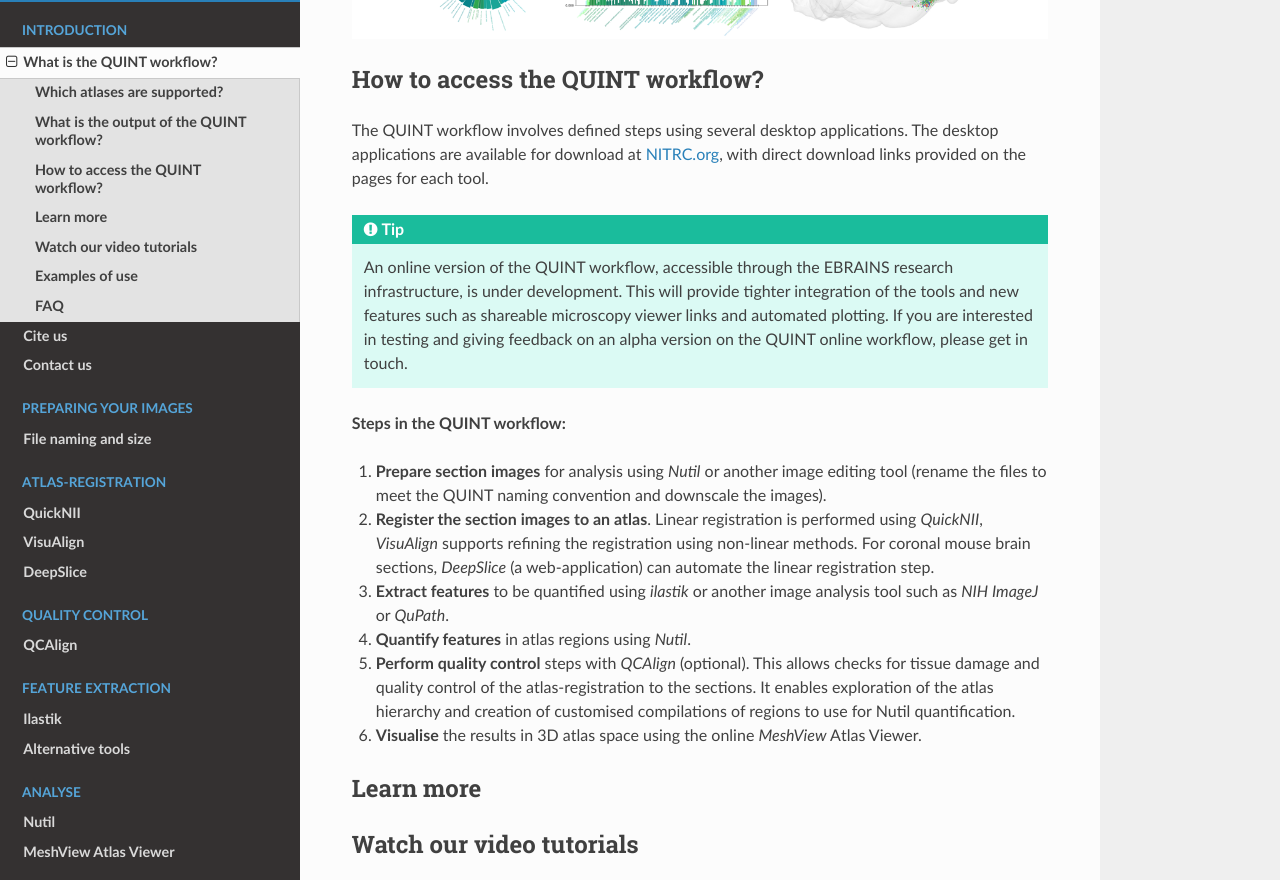
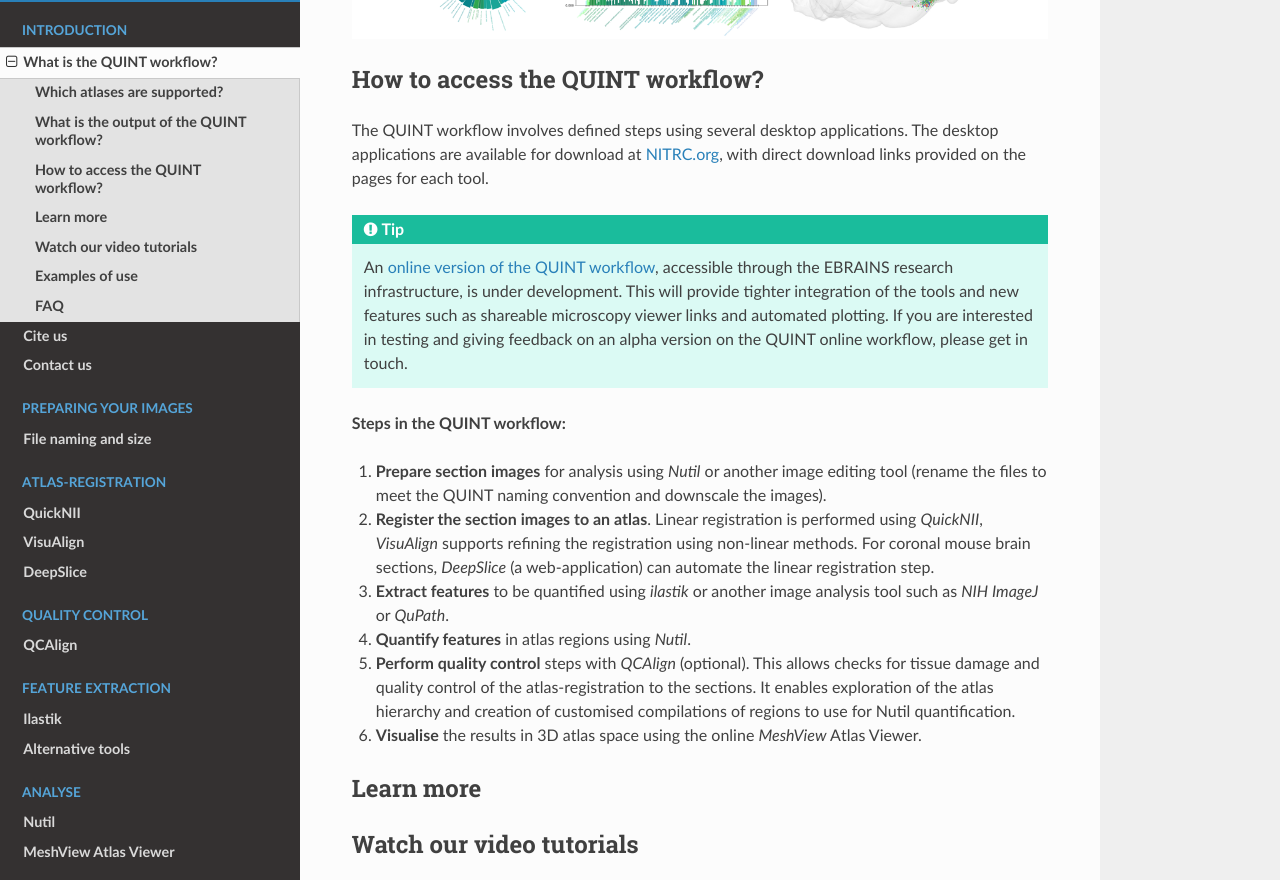
Before and after one commit to Neural-Systems-at-UIO/QUINT_workflow, a Sphinx documentation site: the page built from docs/QUINTintro.rst, in a window 1280 px wide and 900 px high, scrolled down 1557 px, cut to the strip 0-880 px from the top of the window. Built offline with Sphinx 7.4.7 and the Read the Docs theme 3.1.0, drawn with Linux system fonts in a browser that asks for light colours; some of the changed lines change nothing that is shown.

Commit message:
Update QUINTintro.rst

```diff
--- a/docs/QUINTintro.rst
+++ b/docs/QUINTintro.rst
@@ -35,7 +35,7 @@
 The QUINT workflow involves defined steps using several desktop applications. The desktop applications are available for download at `NITRC.org <https://www.nitrc.org>`_, with direct download links provided on the pages for each tool.
 
 .. tip::
-   An online version of the QUINT workflow, accessible through the EBRAINS research infrastructure, is under development. This will provide tighter integration of the tools and new features such as shareable microscopy viewer links and automated plotting. If you are interested in testing and giving feedback on an alpha version on the QUINT online workflow, please get in touch.
+   An `online version of the QUINT workflow <https://quint-webtools.readthedocs.io/en/latest/>`_, accessible through the EBRAINS research infrastructure, is under development. This will provide tighter integration of the tools and new features such as shareable microscopy viewer links and automated plotting. If you are interested in testing and giving feedback on an alpha version on the QUINT online workflow, please get in touch.
 
 **Steps in the QUINT workflow:**
 
```
